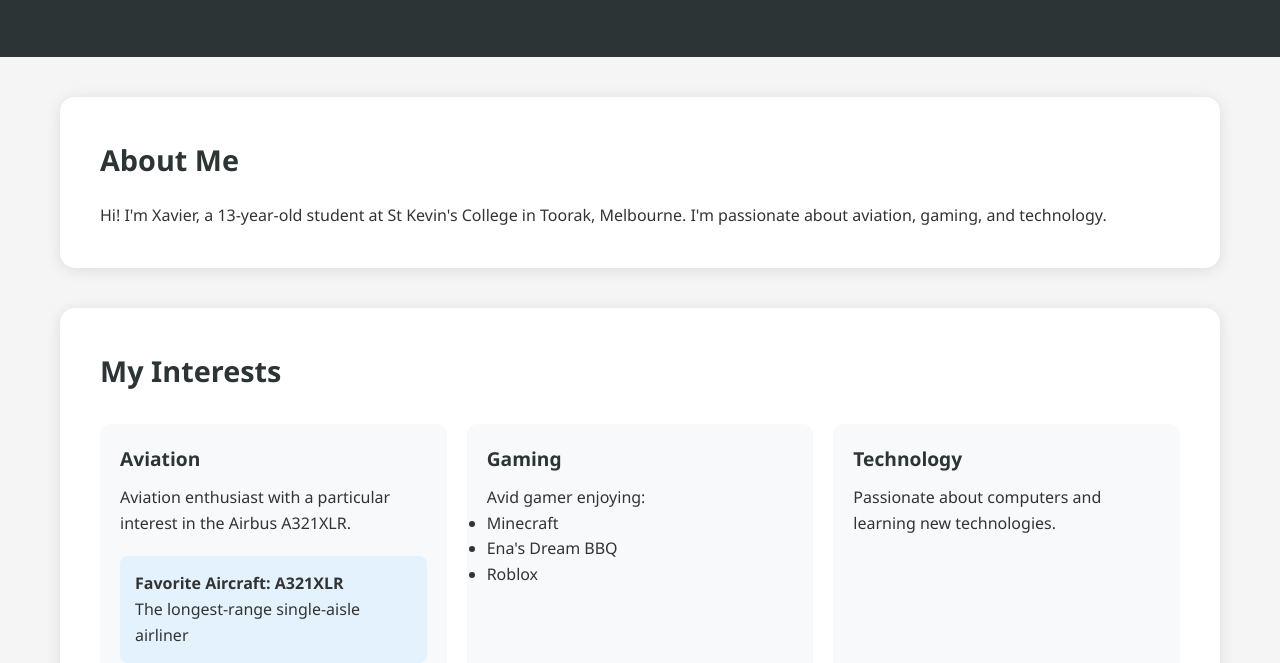
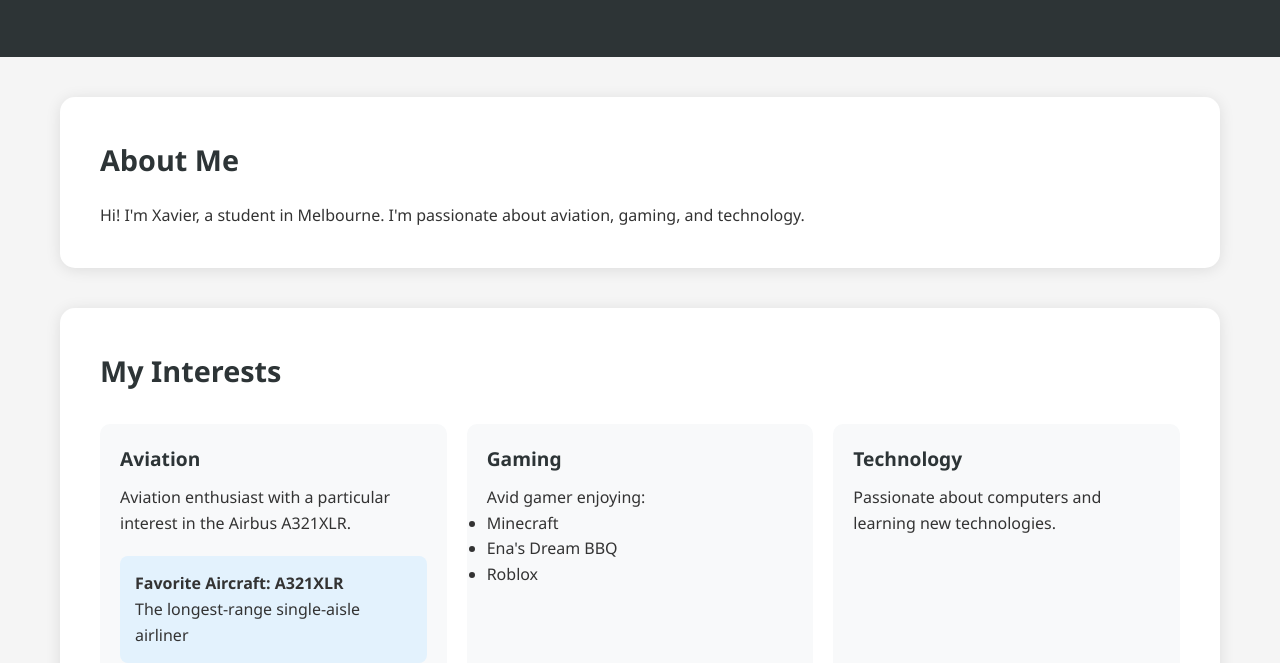
Before and after one commit to verybrickednexus5x/personal-website, a plain HTML site: page index.html in a window 1280 px wide. Shown: the part 168-831 px from the top of the page. Drawn offline with Linux system fonts and the light colour scheme.

Commit message:
Update index.html

```diff
--- a/index.html
+++ b/index.html
@@ -143,7 +143,7 @@
     <main class="container">
         <section>
             <h2>About Me</h2>
-            <p>Hi! I'm Xavier, a 13-year-old student at St Kevin's College in Toorak, Melbourne. I'm passionate about aviation, gaming, and technology.</p>
+            <p>Hi! I'm Xavier, a student in Melbourne. I'm passionate about aviation, gaming, and technology.</p>
         </section>
 
         <section>
```
